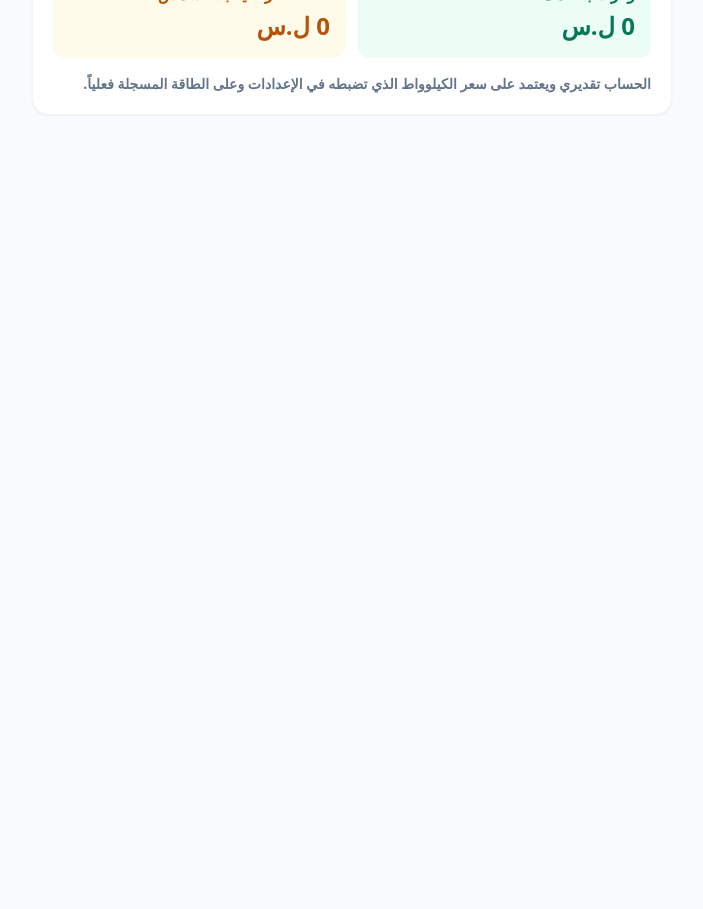
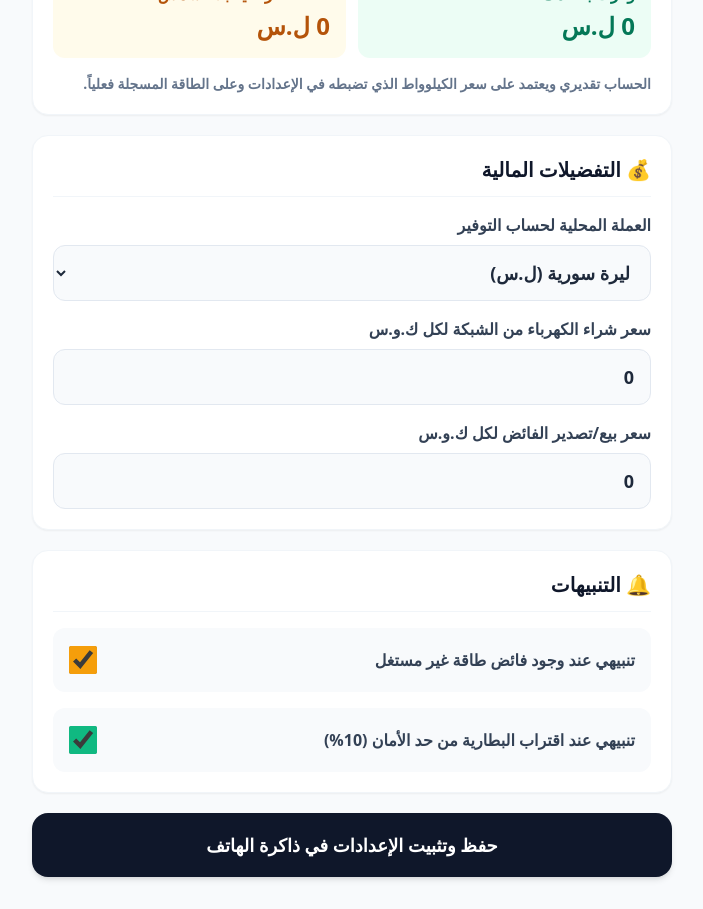
Before and after one commit to mahmoudbir-glitch/Shamsak, a Next.js app: page /money in a window 1280 px wide. Shown: the part 760-1669 px from the top of the page, without its empty margins (288-991 px from the left). Before the commit the page ends 907 px from the top, so only its background shows below. Built offline with nearby package versions, Linux system fonts and the light colour scheme; no server answers; the database is empty.

Commit message:
Add financial preferences and alerts to money page

```diff
--- a/src/app/money/page.tsx
+++ b/src/app/money/page.tsx
@@ -26,12 +26,19 @@ export default function MoneyDashboard() {
   const [tariff, setTariff] = useState(0);
   const [exportTariff, setExportTariff] = useState(0);
   const [currency, setCurrency] = useState("ل.س");
+  const [notifySurplus, setNotifySurplus] = useState(true);
+  const [notifyLowBattery, setNotifyLowBattery] = useState(true);
   const [loading, setLoading] = useState(true);
+  const [saved, setSaved] = useState(false);
 
   useEffect(() => {
     setTariff(Number(localStorage.getItem("shamsak_grid_tariff") || 0));
     setExportTariff(Number(localStorage.getItem("shamsak_export_tariff") || 0));
     setCurrency(localStorage.getItem("shamsak_currency") || "ل.س");
+    const savedNotifySurplus = localStorage.getItem("shamsak_notify_surplus");
+    const savedNotifyLowBattery = localStorage.getItem("shamsak_notify_low_battery");
+    if (savedNotifySurplus !== null) setNotifySurplus(savedNotifySurplus !== "false");
+    if (savedNotifyLowBattery !== null) setNotifyLowBattery(savedNotifyLowBattery !== "false");
     fetch("/api/finance", { cache: "no-store" })
       .then((response) => response.ok ? response.json() : Promise.reject(new Error("finance_unavailable")))
       .then((value) => setData(value as FinanceData))
@@ -39,7 +46,7 @@ export default function MoneyDashboard() {
       .finally(() => setLoading(false));
   }, []);
 
-  const saved = useMemo(() => {
+  const savedAmount = useMemo(() => {
     if (!data) return 0;
     return data.sources.solarKWh * tariff + data.sources.batteryKWh * tariff + data.totals.gridExportKWh * exportTariff;
   }, [data, tariff, exportTariff]);
@@ -52,6 +59,19 @@ export default function MoneyDashboard() {
     { name: "من البطارية", pct: data.sources.batteryPct, kwh: data.sources.batteryKWh, color: "bg-emerald-500" },
     { name: "من الشبكة", pct: data.sources.gridPct, kwh: data.sources.gridKWh, color: "bg-purple-500" },
   ] : [];
+
+  const handleSave = () => {
+    localStorage.setItem("shamsak_currency", currency);
+    localStorage.setItem("shamsak_grid_tariff", String(tariff));
+    localStorage.setItem("shamsak_export_tariff", String(exportTariff));
+    localStorage.setItem("shamsak_notify_surplus", String(notifySurplus));
+    localStorage.setItem("shamsak_notify_low_battery", String(notifyLowBattery));
+    setSaved(true);
+    window.setTimeout(() => setSaved(false), 3000);
+  };
+
+  const inputClass = "w-full min-h-14 rounded-xl border border-slate-200 bg-slate-50 px-4 text-lg font-bold text-slate-800 outline-none transition focus:border-blue-400 focus:ring-2 focus:ring-blue-100";
+  const selectClass = inputClass + " appearance-auto";
 
   return (
     <div className="w-full space-y-5 text-right" dir="rtl">
@@ -97,7 +117,7 @@ export default function MoneyDashboard() {
           </div>
           <div className="rounded-xl bg-emerald-50 p-4">
             <span className="text-base font-semibold text-emerald-700">وفرت بنظامك</span>
-            <strong className="mt-1 block text-2xl font-black text-emerald-700">{saved.toLocaleString()} {currency}</strong>
+            <strong className="mt-1 block text-2xl font-black text-emerald-700">{savedAmount.toLocaleString()} {currency}</strong>
           </div>
           <div className="rounded-xl bg-amber-50 p-4">
             <span className="text-base font-semibold text-amber-700">تكلفة افتراضية بلا الشمس</span>
@@ -106,6 +126,42 @@ export default function MoneyDashboard() {
         </div>
         <p className="mt-4 text-sm font-semibold text-slate-500">الحساب تقديري ويعتمد على سعر الكيلوواط الذي تضبطه في الإعدادات وعلى الطاقة المسجلة فعلياً.</p>
       </section>
+
+      <section className="space-y-4 rounded-2xl border border-slate-100 bg-white p-5 shadow-sm">
+        <h2 className="border-b border-slate-100 pb-3 text-xl font-black text-slate-900">💰 التفضيلات المالية</h2>
+        <div className="space-y-2">
+          <label className="text-base font-semibold text-slate-700">العملة المحلية لحساب التوفير</label>
+          <select value={currency} onChange={(e) => setCurrency(e.target.value)} className={selectClass}>
+            <option value="ل.س">ليرة سورية (ل.س)</option><option value="USD">دولار أمريكي ($)</option><option value="LBP">ليرة لبنانية (L.B.P)</option>
+          </select>
+        </div>
+        <div className="space-y-2">
+          <label className="text-base font-semibold text-slate-700">سعر شراء الكهرباء من الشبكة لكل ك.و.س</label>
+          <input type="number" min="0" value={tariff} onChange={(e) => setTariff(Number(e.target.value))} className={inputClass} />
+        </div>
+        <div className="space-y-2">
+          <label className="text-base font-semibold text-slate-700">سعر بيع/تصدير الفائض لكل ك.و.س</label>
+          <input type="number" min="0" value={exportTariff} onChange={(e) => setExportTariff(Number(e.target.value))} className={inputClass} />
+        </div>
+      </section>
+
+      <section className="space-y-4 rounded-2xl border border-slate-100 bg-white p-5 shadow-sm">
+        <h2 className="border-b border-slate-100 pb-3 text-xl font-black text-slate-900">🔔 التنبيهات</h2>
+        <label className="flex min-h-16 cursor-pointer items-center justify-between gap-4 rounded-xl bg-slate-50 px-4 py-3 text-base font-semibold text-slate-700">
+          <span>تنبيهي عند وجود فائض طاقة غير مستغل</span>
+          <input type="checkbox" checked={notifySurplus} onChange={(e) => setNotifySurplus(e.target.checked)} className="h-7 w-7 shrink-0 accent-amber-500" />
+        </label>
+        <label className="flex min-h-16 cursor-pointer items-center justify-between gap-4 rounded-xl bg-slate-50 px-4 py-3 text-base font-semibold text-slate-700">
+          <span>تنبيهي عند اقتراب البطارية من حد الأمان (10%)</span>
+          <input type="checkbox" checked={notifyLowBattery} onChange={(e) => setNotifyLowBattery(e.target.checked)} className="h-7 w-7 shrink-0 accent-emerald-500" />
+        </label>
+      </section>
+
+      {saved && <div role="status" className="rounded-2xl border border-emerald-200 bg-emerald-50 p-4 text-center text-base font-black text-emerald-700">✓ تم حفظ التفضيلات المالية والتنبيهات بنجاح</div>}
+
+      <button type="button" onClick={handleSave} className="mb-4 min-h-16 w-full rounded-2xl bg-slate-900 px-5 py-4 text-lg font-bold text-white shadow-md transition active:scale-95 active:bg-slate-800">
+        حفظ وتثبيت الإعدادات في ذاكرة الهاتف
+      </button>
     </div>
   );
 }
```
